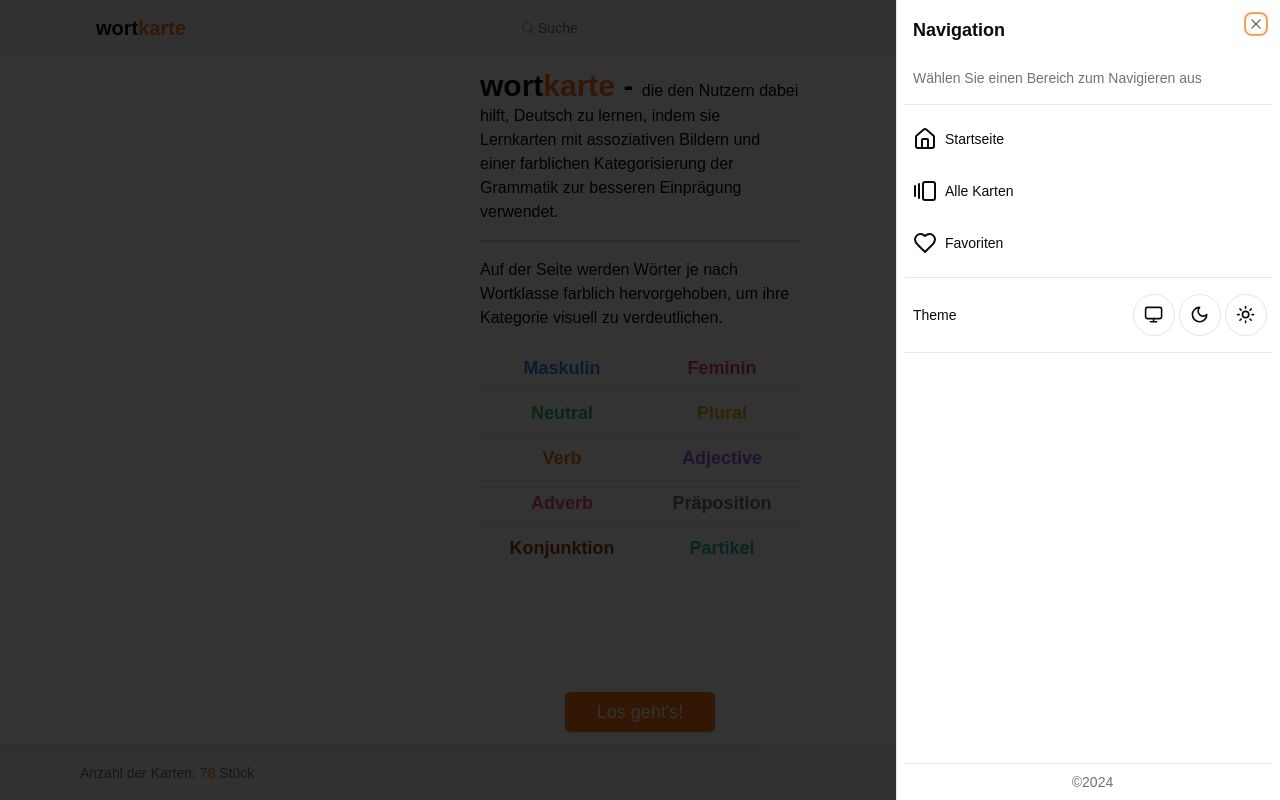
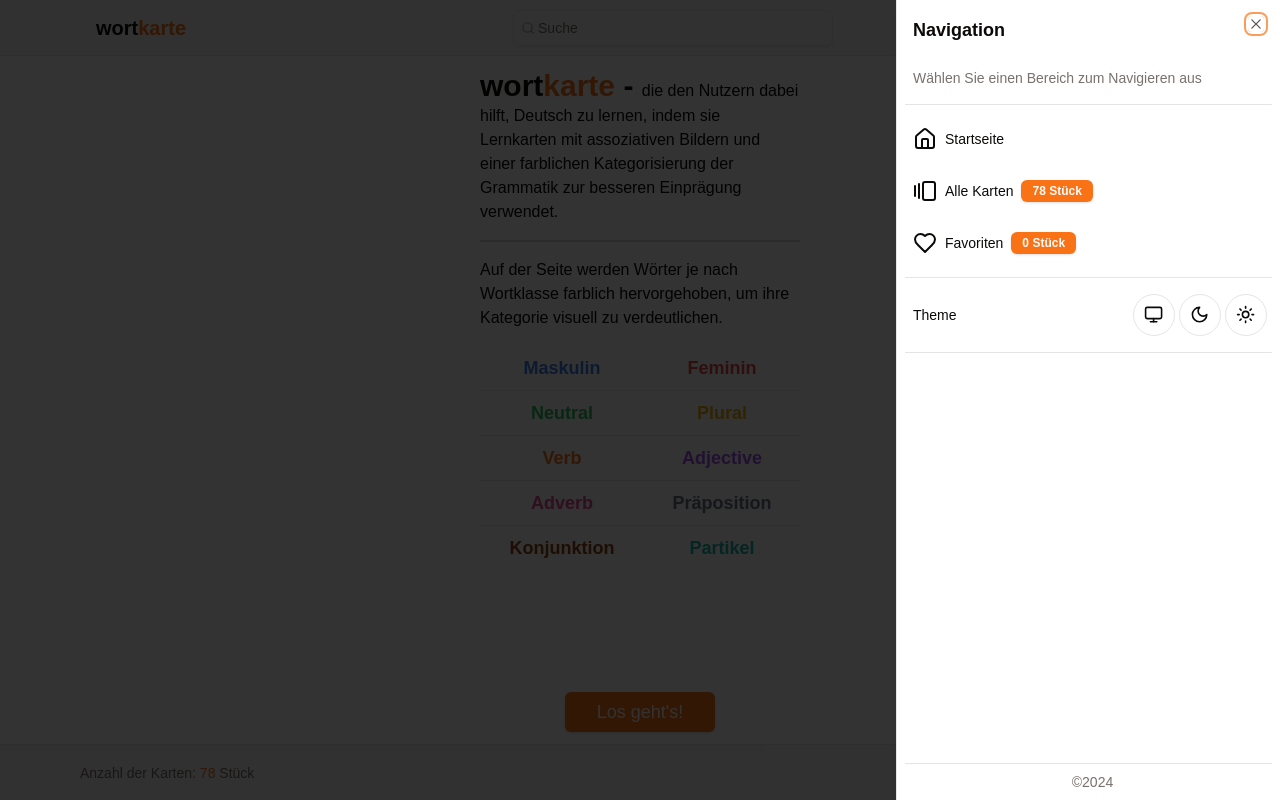
Before and after one commit to stoczec/wortkarte, a Next.js app: page / in a window 1280 px wide. Both pictures are taken after a click on the icon 1172 px from the left and 27 px from the top of the page. Built offline with nearby package versions, Linux system fonts and the light colour scheme.

Commit message:
"Added Badge component to NavMenu items, displaying count of cards and favorite cards"

```diff
--- a/src/components/NavMenu.tsx
+++ b/src/components/NavMenu.tsx
@@ -6,10 +6,16 @@ import {
 	NavigationMenuLink,
 } from '@radix-ui/react-navigation-menu'
 import { navigationMenuTriggerStyle } from './ui/navigation-menu'
+import { Badge } from '@/components/ui/badge'
+
 import { cn } from '@/lib/utils'
 import { House, Heart, GalleryHorizontalEnd } from 'lucide-react'
+import { useAllCardsStore, useFavoriteCardsStore } from '@/stores'
 
 export const NavMenu = () => {
+	const cards = useAllCardsStore(state => state.cards)
+	const favoriteCards = useFavoriteCardsStore(state => state.favoriteCards)
+
 	return (
 		<NavigationMenu>
 			<NavigationMenuList className="w-full flex flex-col gap-4">
@@ -35,6 +41,9 @@ export const NavMenu = () => {
 					>
 						<GalleryHorizontalEnd />
 						Alle Karten
+						<Badge variant="default" className="bg-primary">
+							{cards.length} Stück
+						</Badge>
 					</NavigationMenuLink>
 				</NavigationMenuItem>
 				<NavigationMenuItem>
@@ -47,6 +56,9 @@ export const NavMenu = () => {
 					>
 						<Heart />
 						Favoriten
+						<Badge variant="default" className="bg-primary">
+							{favoriteCards.length} Stück
+						</Badge>
 					</NavigationMenuLink>
 				</NavigationMenuItem>
 			</NavigationMenuList>
--- /dev/null
+++ b/src/components/ui/badge.tsx
@@ -0,0 +1,36 @@
+import * as React from "react"
+import { cva, type VariantProps } from "class-variance-authority"
+
+import { cn } from "@/lib/utils"
+
+const badgeVariants = cva(
+  "inline-flex items-center rounded-md border px-2.5 py-0.5 text-xs font-semibold transition-colors focus:outline-none focus:ring-2 focus:ring-ring focus:ring-offset-2",
+  {
+    variants: {
+      variant: {
+        default:
+          "border-transparent bg-primary text-primary-foreground shadow hover:bg-primary/80",
+        secondary:
+          "border-transparent bg-secondary text-secondary-foreground hover:bg-secondary/80",
+        destructive:
+          "border-transparent bg-destructive text-destructive-foreground shadow hover:bg-destructive/80",
+        outline: "text-foreground",
+      },
+    },
+    defaultVariants: {
+      variant: "default",
+    },
+  }
+)
+
+export interface BadgeProps
+  extends React.HTMLAttributes<HTMLDivElement>,
+    VariantProps<typeof badgeVariants> {}
+
+function Badge({ className, variant, ...props }: BadgeProps) {
+  return (
+    <div className={cn(badgeVariants({ variant }), className)} {...props} />
+  )
+}
+
+export { Badge, badgeVariants }
```
